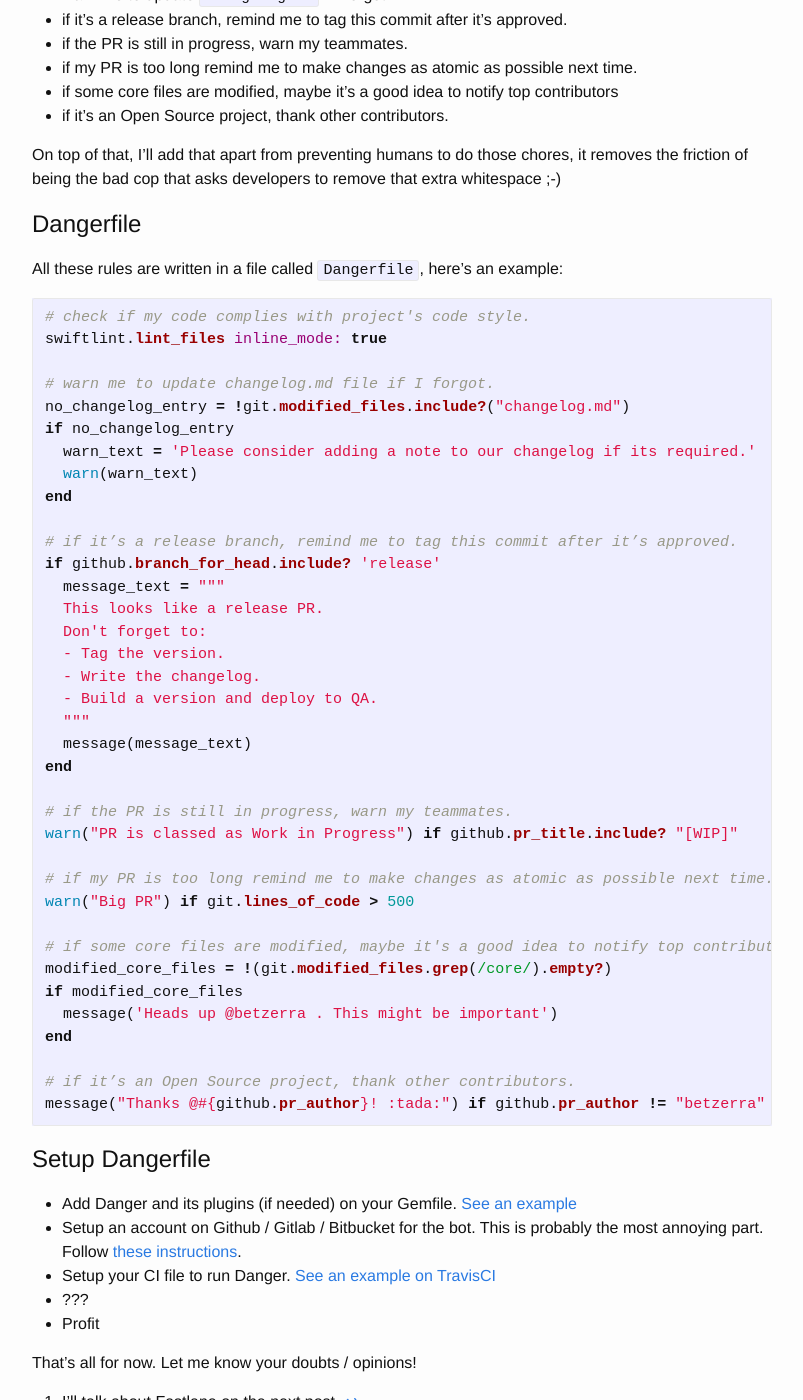
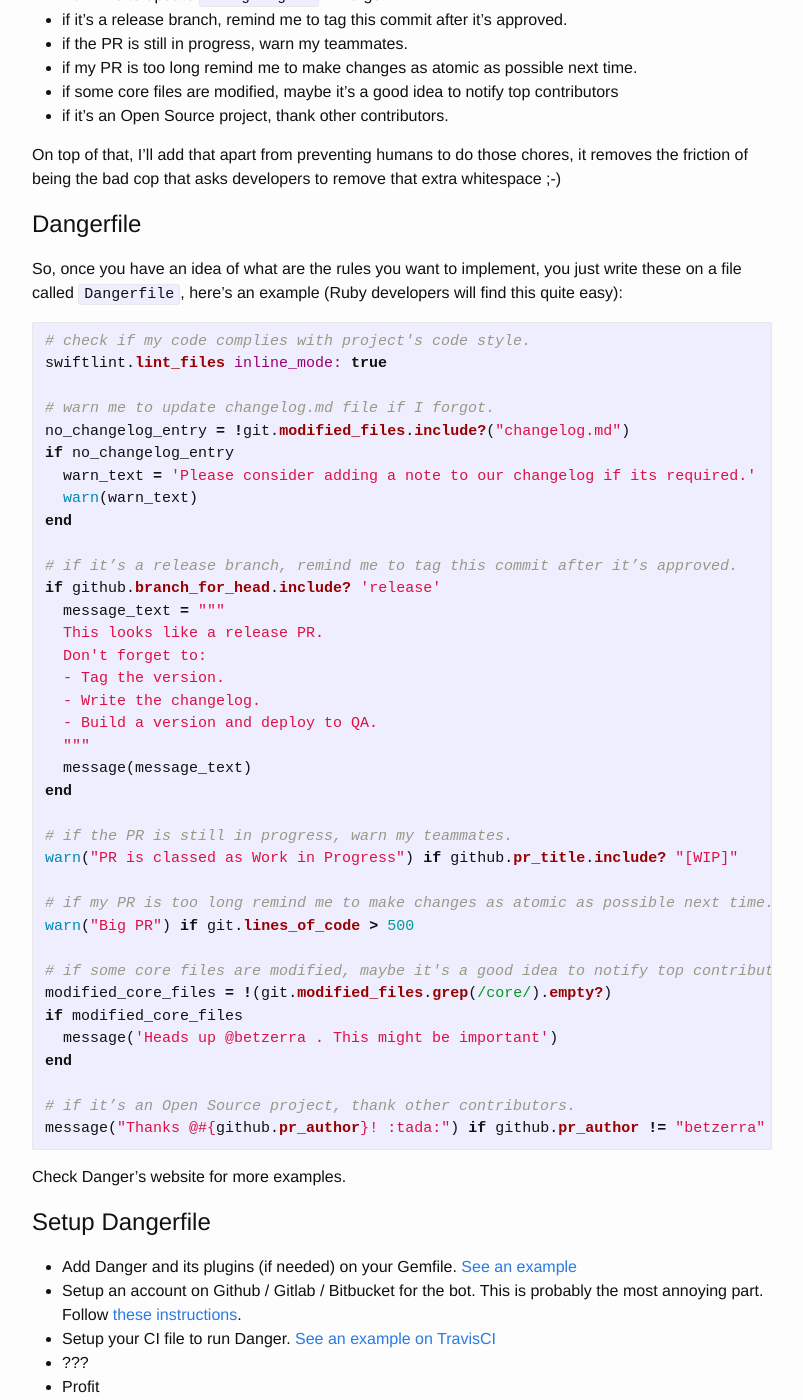
Before and after one commit to betzerra/betzerra.github.io, a Jekyll site: the page built from _posts/2018-11-03-automating-chores-with-danger.markdown, in a window 1280 px wide and 1400 px high, scrolled down 1284 px. Shown: the whole window, without its empty margins (238-1041 px from the left). Built offline with Jekyll 4.4.1, drawn with Linux system fonts in a browser that asks for light colours; some of the changed text lies outside the part shown.

Commit message:
chore: adding small comment

````diff
--- a/_posts/2018-11-03-automating-chores-with-danger.markdown
+++ b/_posts/2018-11-03-automating-chores-with-danger.markdown
@@ -40,7 +40,7 @@ Still confused? Here are some examples:
 On top of that, I'll add that apart from preventing humans to do those chores, it removes the friction of being the bad cop that asks developers to remove that extra whitespace ;-)
 
 # Dangerfile
-All these rules are written in a file called `Dangerfile`, here's an example:
+So, once you have an idea of what are the rules you want to implement, you just write these on a file called `Dangerfile`, here's an example (Ruby developers will find this quite easy):
 
 ```ruby
 # check if my code complies with project's code style.
@@ -81,6 +81,8 @@ end
 message("Thanks @#{github.pr_author}! :tada:") if github.pr_author != "betzerra"
 ```
 
+Check Danger's website for more examples.
+
 # Setup Dangerfile
 - Add Danger and its plugins (if needed) on your Gemfile. [See an example](https://github.com/Canillitapp/headlines-iOS/blob/master/Gemfile)
 - Setup an account on Github / Gitlab / Bitbucket for the bot. This is probably the most annoying part. Follow [these instructions](https://danger.systems/guides/getting_started.html).
@@ -88,7 +90,8 @@ message("Thanks @#{github.pr_author}! :tada:") if github.pr_author != "betzerra"
 - ???
 - Profit
 
-That's all for now. Let me know your doubts / opinions!
+By now, you should have your own Danger bot working on your repos. Kudos!
+Let me know your doubts / opinions via twitter @betzerra or by email!
 
 [^1]: I'll talk about Fastlane on the next post.
 [^2]: There's a javascript version for Danger, but [javascript sucks](https://www.destroyallsoftware.com/talks/wat).
````
